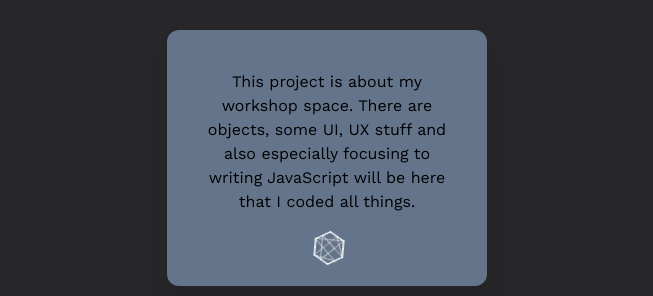
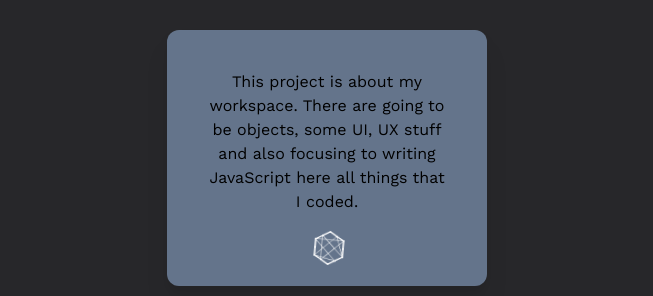
Before and after one commit to berkinkinay/Developer-Workspace, a React (Create React App) app: page / in a window 1280 px wide. Shown: the part 274-570 px from the top of the page, without its empty margins (313-966 px from the left). Built offline with nearby package versions, Linux system fonts and the light colour scheme.

Commit message:
Update v1.2

```diff
--- a/src/pages/Home.jsx
+++ b/src/pages/Home.jsx
@@ -55,9 +55,9 @@ export const Home = () => {
      class=
      'flex text-center justify-center 2xl:text-base my-10 mx-10 text-black'
      >
-      This project is about my workshop space. There are objects,
-      some UI, UX stuff and also especially focusing to writing
-      JavaScript will be here that I coded all things.
+      This project is about my workspace. There are going to be objects,
+      some UI, UX stuff and also focusing to writing
+      JavaScript here all things that I coded.
     </p>
       <div className='App'>
        <div class='flex absolute bottom-5 rounded-full 2xl:right-[140px] 3xl:right-[144px]'
```
